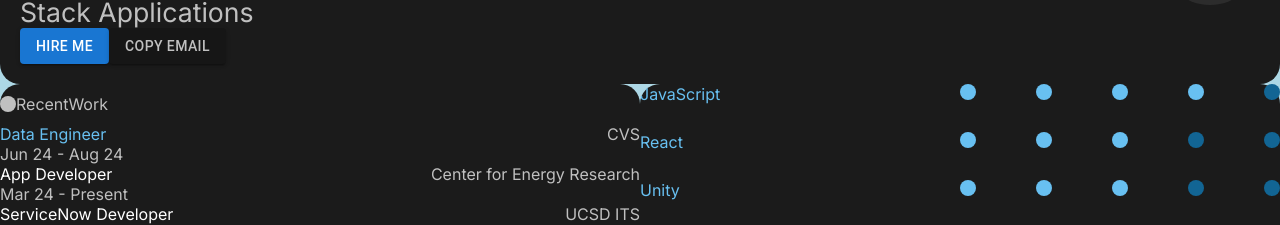
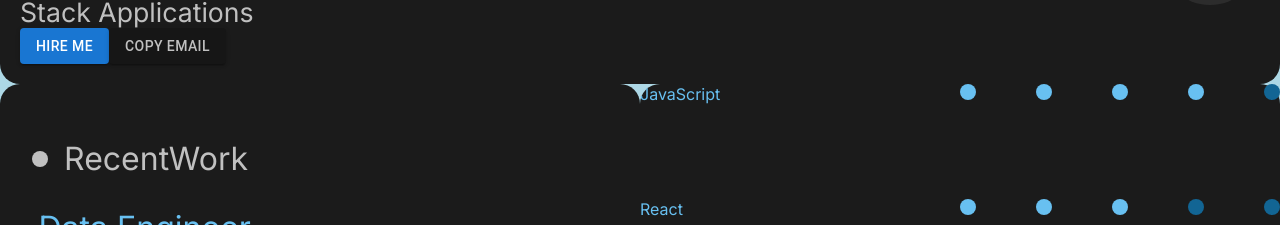
Before and after one commit to TylerLo416/TylerLoPortfolioWebsite, a React (Create React App) app in the folder portfolio/: page / in a window 1280 px wide. Shown: the part 575-800 px from the top of the page. Built offline with nearby package versions, Linux system fonts and the light colour scheme.

Commit message:
updates to recent work

```diff
--- a/portfolio/src/components/IntroSection/IntroSection.module.css
+++ b/portfolio/src/components/IntroSection/IntroSection.module.css
@@ -31,7 +31,7 @@
     height: 100px; /* Adjust circle size as needed */
     background-color: #2C2C2C; /* Gray color */
     border-radius: 50%; /* Make it a circle */
-  }
+}
 
 #whiteButton {
     background-color: #161616;
--- a/portfolio/src/components/RecentWork/RecentWork.jsx
+++ b/portfolio/src/components/RecentWork/RecentWork.jsx
@@ -7,10 +7,10 @@ const WorkExperience = ({ jobTitle, date, company, index}) => {
   return (
     <div className={styles.workexperience}>
       <div className={styles.left_column}>
-        <div className={title_color}>{jobTitle}</div>
+        <div className={`${title_color} ${styles.jobtitle}`}>{jobTitle}</div>
         <div className={styles.date_company_color}>{date}</div>
       </div>
-      <div className={styles.date_company_color}>{company}</div>
+      <div className={`${styles.date_company_color} ${styles.company}`}>{company}</div>
     </div>
   )
 }
--- a/portfolio/src/components/RecentWork/RecentWork.module.css
+++ b/portfolio/src/components/RecentWork/RecentWork.module.css
@@ -3,16 +3,20 @@
     grid-template-rows: 1fr 1fr 1fr 1fr 1fr;
     background-color: #1B1B1B;
     border-radius: 20px;
+    padding: 5%;
 }
 
 #header {
     color: #C0C0C0;
+    font-size: 2em;
 }
 
 .workexperience {
     display: flex;
     flex-direction: row;
     justify-content: space-between;
+    font-size: 2em;
+    padding: .2em;
 }
 
 .blue_title {
@@ -23,8 +27,22 @@
     color: white;
 }
 
+.jobtitle {
+    padding-bottom: .2em;
+    font-weight: 500;
+    font-size: 1em;
+}
+
 .date_company_color {
     color: #C0C0C0;
+    font-size: .7em;
+}
+
+.company {
+    display: flex;
+    justify-content: center; /* Center horizontally */
+    align-items: center; /* Center vertically */
+    font-size: .7em;
 }
 
 .circle {
@@ -32,6 +50,7 @@
     height: 1em; /* Adjust circle size as needed */
     background-color: #C0C0C0; /* Blue color */
     border-radius: 50%; /* Make it a circle */
+    margin-right: 1em;
 }
 
 .header_container {
```
